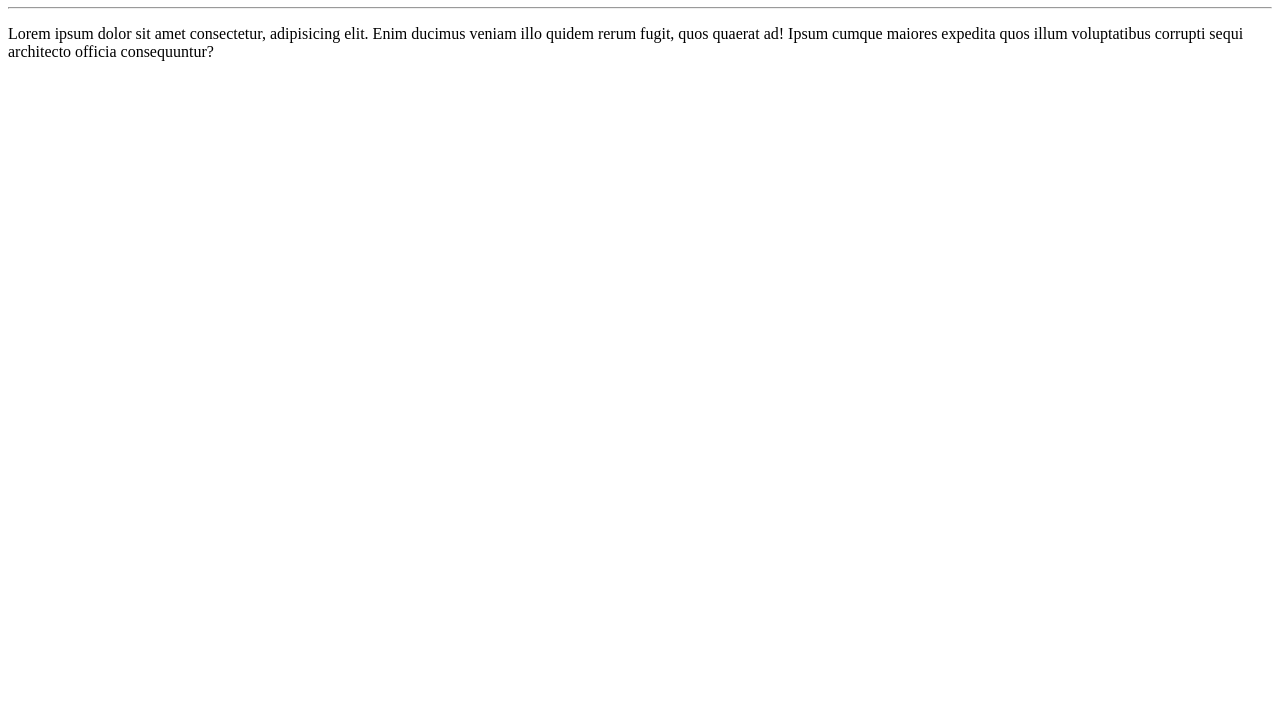
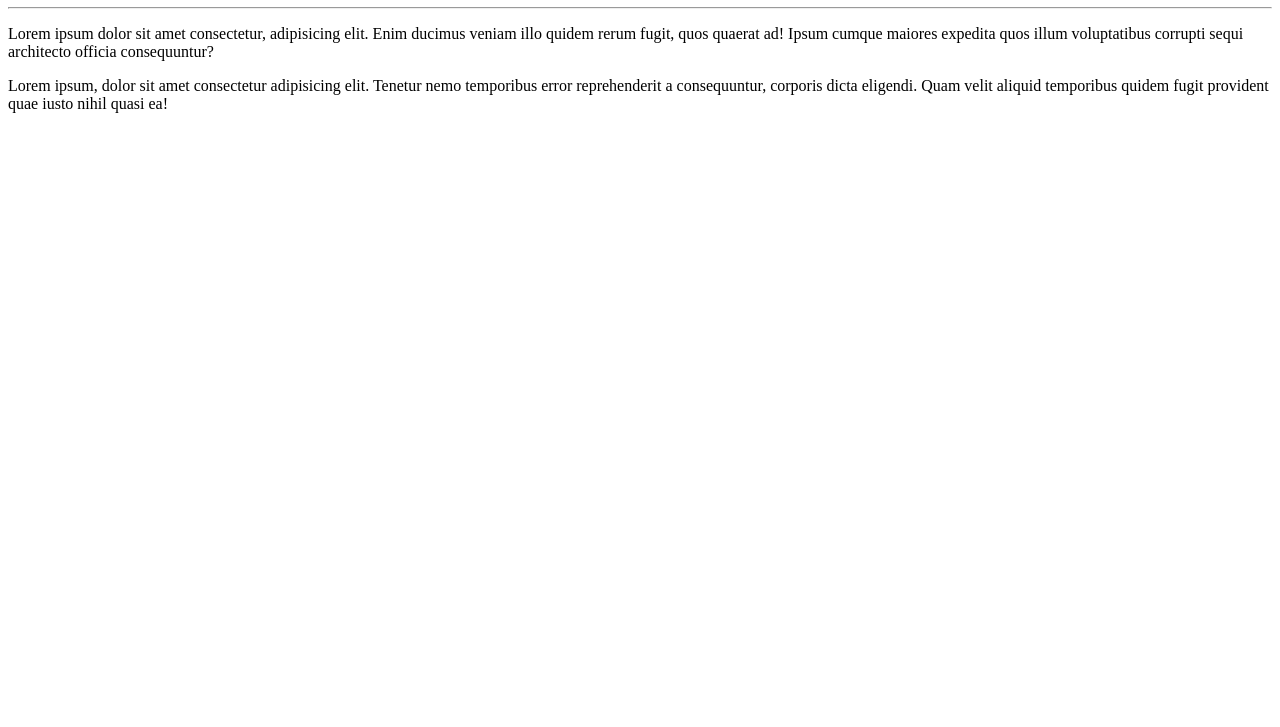
Before and after one commit to andressachris/Curso-Git-e-GitHub, a plain HTML site: page site-exemplo/index.html in a window 1280 px wide. Shown: the part 73-800 px from the top of the page. Drawn offline with Linux system fonts and the light colour scheme.

Commit message:
adicionei um parágrafo

```diff
--- a/site-exemplo/index.html
+++ b/site-exemplo/index.html
@@ -10,5 +10,6 @@
     <h1>Curso Git e GitHub</h1>
     <hr>
     <p>Lorem ipsum dolor sit amet consectetur, adipisicing elit. Enim ducimus veniam illo quidem rerum fugit, quos quaerat ad! Ipsum cumque maiores expedita quos illum voluptatibus corrupti sequi architecto officia consequuntur?</p>
+    <p>Lorem ipsum, dolor sit amet consectetur adipisicing elit. Tenetur nemo temporibus error reprehenderit a consequuntur, corporis dicta eligendi. Quam velit aliquid temporibus quidem fugit provident quae iusto nihil quasi ea!</p>
 </body>
 </html>
```
